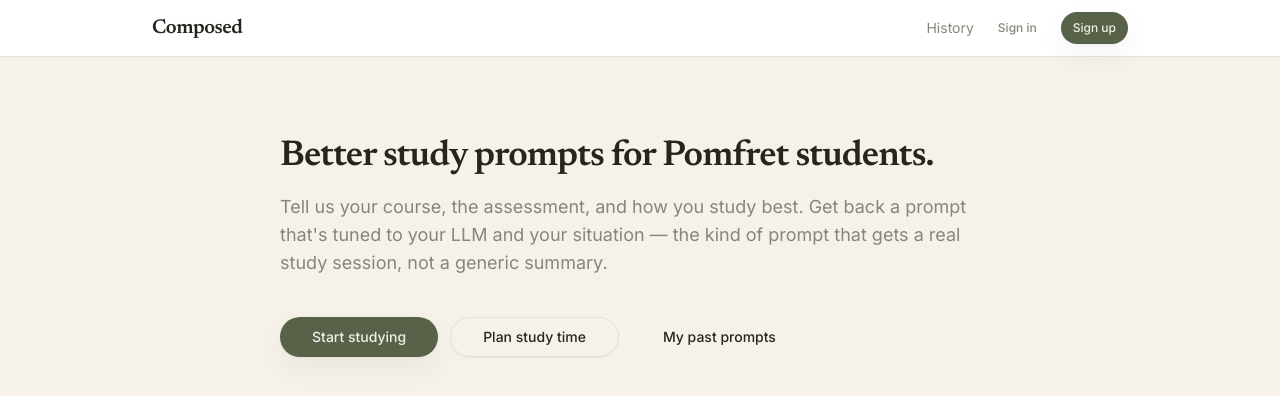
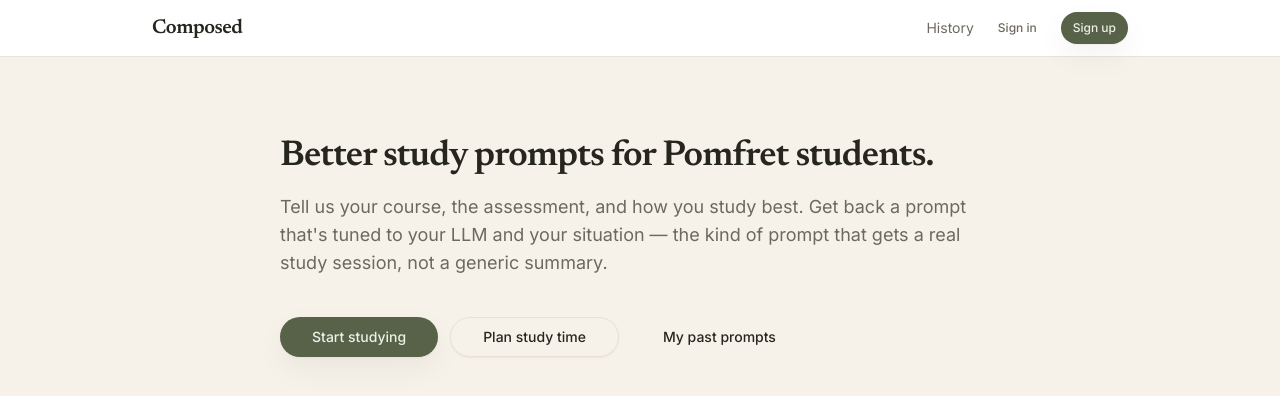
Before and after one commit to kekeli0924-ctrl/COMPOSED-prompts, a Next.js app in the folder apps/web/: page / in a window 1280 px wide. Shown: the top 396 px of the page. Built offline with nearby package versions, Linux system fonts and the light colour scheme; no server answers.

Commit message:
fix(web): darken muted-foreground to clear WCAG AA on cream (#8A857B->#6E695F)

```diff
--- a/apps/web/app/globals.css
+++ b/apps/web/app/globals.css
@@ -15,7 +15,7 @@
     --secondary: #FCFBF7;
     --secondary-foreground: #26261F;
     --muted: #EFEAE0;
-    --muted-foreground: #8A857B;
+    --muted-foreground: #6E695F;
     --accent: #EEF0E7;
     --accent-foreground: #26261F;
     --destructive: #A23E34;
```
